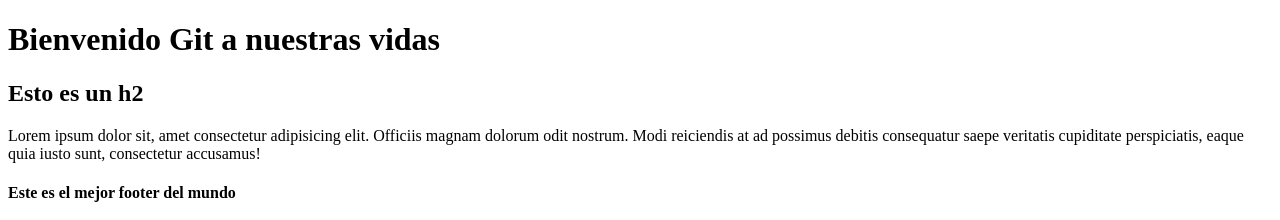
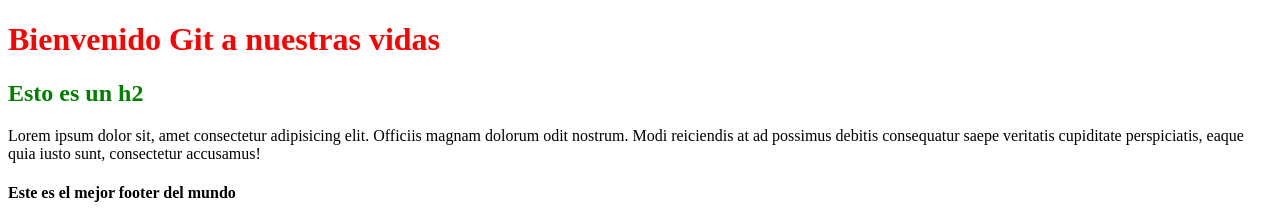
Before and after one commit to gabrielbacigaluppi/comi-sabados, a plain HTML site: page index.html in a window 1280 px wide. Shown: the top 220 px of the page. Drawn offline with Linux system fonts and the light colour scheme.

Commit message:
creamos hoja de estilo

```diff
--- /dev/null
+++ b/css/estilo.css
@@ -0,0 +1,7 @@
+h1{
+    color: red;
+}
+
+h2{
+    color: green;
+}
--- a/index.html
+++ b/index.html
@@ -5,6 +5,7 @@
     <meta http-equiv="X-UA-Compatible" content="IE=edge">
     <meta name="viewport" content="width=device-width, initial-scale=1.0">
     <title>Document</title>
+    <link rel="stylesheet" href="css/estilo.css">
 </head>
 <body>
     <h1>Bienvenido Git a nuestras vidas</h1>
```
